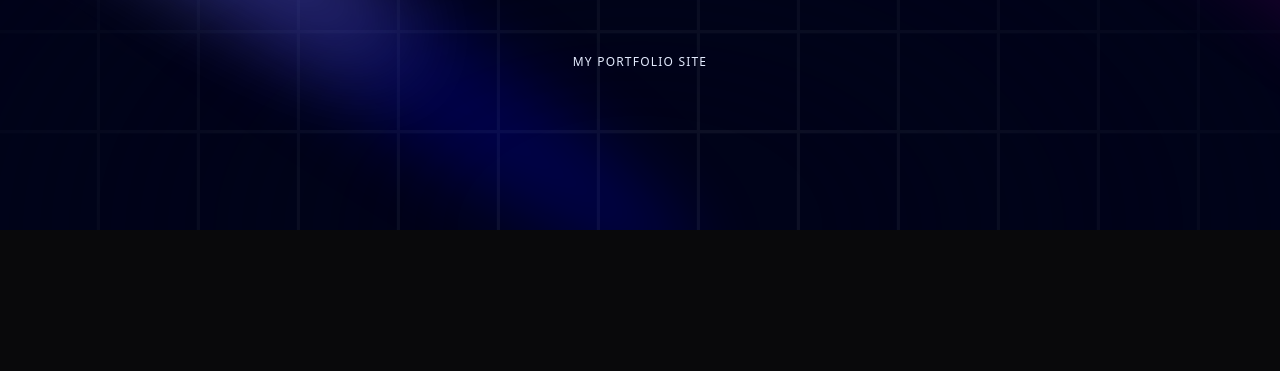
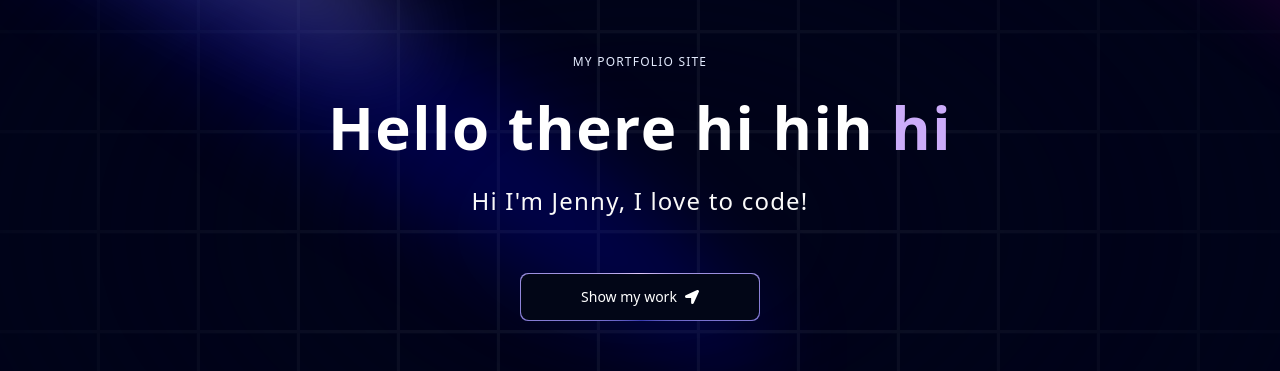
Before and after one commit to jenniferefox/Portfolio, a Next.js app: page / in a window 1280 px wide. Shown: the part 170-541 px from the top of the page. Built offline with nearby package versions, Linux system fonts and the light colour scheme.

Commit message:
Main page header and text effects added with magic button

```diff
--- a/app/page.tsx
+++ b/app/page.tsx
@@ -1,5 +1,9 @@
 import Image from "next/image";
 import Hero from '@/components/Hero'
+import { FloatingNav } from "@/components/ui/FloatingNavbar";
+import { FaHome } from 'react-icons/fa'
+import RecentProjects from "@/components/RecentProjects";
+
 
 export default function Home() {
   return (
@@ -7,7 +11,11 @@ export default function Home() {
     justify-center items-center flex-col overflow-hidden
     mx-auto sm:px-10 px-5'>
       <div className='max-w-7x w-full'>
+        <FloatingNav navItems={[
+          {name: 'Home', link: '/', icon: <FaHome /> }
+        ]} />
         <Hero />
+        <RecentProjects />
       </div>
     </main>
   );
--- a/components/Hero.tsx
+++ b/components/Hero.tsx
@@ -1,5 +1,8 @@
 import React from 'react'
 import { Spotlight } from './ui/Spotlight'
+import { TextGenerateEffect } from './ui/TextGenerateEffect'
+import MagicButton from './ui/MagicButton'
+import { FaLocationArrow } from 'react-icons/fa'
 
 const Hero = () => {
   return (
@@ -29,6 +32,19 @@ const Hero = () => {
            text-blue-100 max-w-80'>
             My Portfolio Site
           </h2>
+
+          <TextGenerateEffect className='text-center text-[40px] md:text-5xl lg:text-6xl' words='Hello there hi hih hi'/>
+          <p className='text-center md:tracking-wider mb-4 text-small md:text-lg lg:text-2xl'>
+            Hi I&apos;m Jenny, I love to code!
+          </p>
+
+          <a href="#about">
+            <MagicButton
+            title='Show my work'
+            icon={<FaLocationArrow/>}
+            position='right'
+            />
+          </a>
         </div>
 
       </div>
--- /dev/null
+++ b/components/ui/MagicButton.tsx
@@ -0,0 +1,26 @@
+import React from 'react'
+
+const MagicButton = ({
+  title, icon, position, handleClick, otherClasses
+}: {
+  title: string; icon: React.ReactNode, position: string;
+  handleClick?: () => void; otherClasses?: string;
+}) => {
+  return (
+    <button className="relative inline-flex h-12 w-full overflow-hidden rounded-lg
+    p-[1px] focus:outline-none md:w-60 md:mt-10">
+      <span className="absolute inset-[-1000%] animate-[spin_2s_linear_infinite]
+      bg-[conic-gradient(from_90deg_at_50%_50%,#E2CBFF_0%,#393BB2_50%,#E2CBFF_100%)]" />
+      <span className={`inline-flex h-full w-full cursor-pointer items-center
+      justify-center rounded-lg bg-slate-950 px-7 text-sm font-medium
+       text-white backdrop-blur-3xl gap-2 ${otherClasses}`}>
+        {position === 'left' && icon}
+        {title}
+        {position === 'right' && icon}
+      </span>
+    </button>
+
+  )
+}
+
+export default MagicButton
--- a/components/ui/TextGenerateEffect.tsx
+++ b/components/ui/TextGenerateEffect.tsx
@@ -37,7 +37,7 @@ export const TextGenerateEffect = ({
           return (
             <motion.span
               key={word + idx}
-              className="dark:text-white text-black opacity-0"
+              className={`${idx > 3 ? "text-purple" : "dark:text-white text-black" } opacity-0`}
               style={{
                 filter: filter ? "blur(10px)" : "none",
               }}
@@ -52,8 +52,8 @@ export const TextGenerateEffect = ({
 
   return (
     <div className={cn("font-bold", className)}>
-      <div className="mt-4">
-        <div className=" dark:text-white text-black text-2xl leading-snug tracking-wide">
+      <div className="my-4">
+        <div className=" dark:text-white text-black leading-snug tracking-wide">
           {renderWords()}
         </div>
       </div>
--- a/package.json
+++ b/package.json
@@ -16,6 +16,7 @@
     "next-themes": "^0.4.3",
     "react": "19.0.0-rc-69d4b800-20241021",
     "react-dom": "19.0.0-rc-69d4b800-20241021",
+    "react-icons": "^5.3.0",
     "tailwind-merge": "^2.5.4",
     "tailwindcss-animate": "^1.0.7"
   },
```
Also changed, not shown: 1 other file (tests, documents, lock files or other folders).
